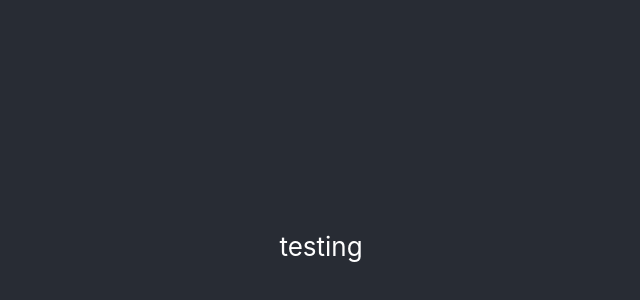
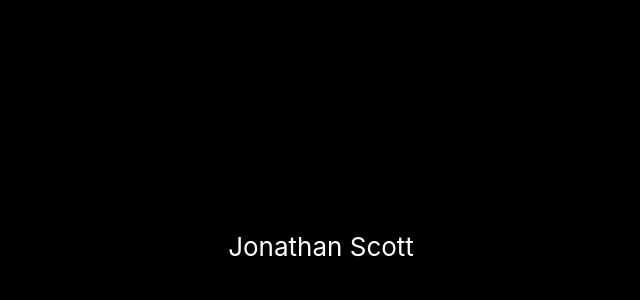
Before and after one commit to jondscott21/React-portfolio, a React (Create React App) app: page / in a window 1280 px wide. Shown: the part 154-454 px from the top of the page, without its empty margins (319-959 px from the left). Built offline with nearby package versions, Linux system fonts and the light colour scheme.

Commit message:
modified some yarn and css settings

```diff
--- a/package.json
+++ b/package.json
@@ -9,7 +9,7 @@
     "react-router-dom": "^5.1.1",
     "react-scripts": "3.1.2",
     "redux": "^4.0.4",
-    "sass": "^1.22.12"
+    "styled-components": "^5.0.1"
   },
   "scripts": {
     "start": "react-scripts start",
--- /dev/null
+++ b/src/App.css
@@ -0,0 +1,25 @@
+.App {
+  text-align: center
+}
+
+
+.App-logo {
+  height: 40vmin;
+}
+
+
+.App-landing {
+  background-color: black;
+  min-height: 100vh;
+  display: flex;
+  flex-direction: column;
+  align-items: center;
+  justify-content: center;
+  font-size: calc(10px + 2vmin);
+  color: white;
+}
+
+
+.App-link {
+  color: #09d3ac;
+}
--- a/src/App.js
+++ /dev/null
@@ -1,14 +0,0 @@
-import React from 'react';
-import './App.sass';
-
-function App() {
-  return (
-    <div className="App">
-      <header className="App-header">
-        testing
-      </header>
-    </div>
-  );
-}
-
-export default App;
--- /dev/null
+++ b/src/App.jsx
@@ -0,0 +1,15 @@
+import React from 'react';
+import './App.css';
+// import {useSelect, useDispatch} from 'react-redux';
+
+function App() {
+  // const state = useSelect(state => state)
+  // const dispatch = useDispatch()
+  return (
+    <div className="App">
+      <div className="App-landing">Jonathan Scott</div>
+    </div>
+  );
+}
+
+export default App;
--- a/src/App.sass
+++ /dev/null
@@ -1,21 +0,0 @@
-.App
-  text-align: center
-
-
-.App-logo
-  height: 40vmin
-
-
-.App-header
-  background-color: #282c34
-  min-height: 100vh
-  display: flex
-  flex-direction: column
-  align-items: center
-  justify-content: center
-  font-size: calc(10px + 2vmin)
-  color: white
-
-
-.App-link
-  color: #09d3ac
--- /dev/null
+++ b/src/index.css
@@ -0,0 +1,13 @@
+body {
+  margin: 0;
+  font-family: -apple-system, BlinkMacSystemFont, 'Segoe UI', 'Roboto', 'Oxygen',
+    'Ubuntu', 'Cantarell', 'Fira Sans', 'Droid Sans', 'Helvetica Neue',
+    sans-serif;
+  -webkit-font-smoothing: antialiased;
+  -moz-osx-font-smoothing: grayscale;
+}
+
+code {
+  font-family: source-code-pro, Menlo, Monaco, Consolas, 'Courier New',
+    monospace;
+}
--- a/src/index.js
+++ b/src/index.js
@@ -1,6 +1,6 @@
 import React from 'react';
 import ReactDOM from 'react-dom';
-import './index.sass';
+import './index.css';
 import App from './App';
 import * as serviceWorker from './serviceWorker';
 
--- a/src/index.sass
+++ /dev/null
@@ -1,9 +0,0 @@
-body
-  margin: 0
-  font-family: -apple-system, BlinkMacSystemFont, "Segoe UI", "Roboto", "Oxygen", "Ubuntu", "Cantarell", "Fira Sans", "Droid Sans", "Helvetica Neue", sans-serif
-  -webkit-font-smoothing: antialiased
-  -moz-osx-font-smoothing: grayscale
-
-code
-  font-family: source-code-pro, Menlo, Monaco, Consolas, "Courier New",
-  monospace
```
Also changed, not shown: 1 other file (tests, documents, lock files or other folders).
